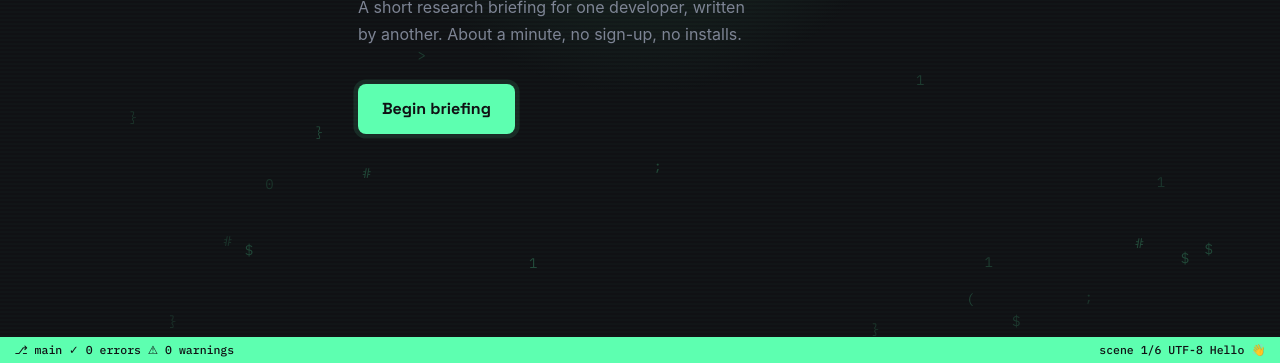
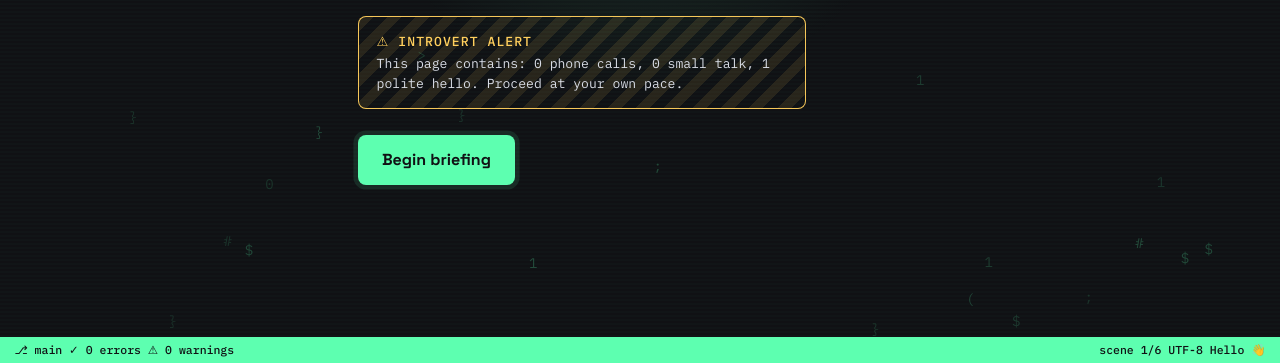
Before and after one commit to Jayp1004/Project001, a plain HTML site: page index.html in a window 1280 px wide. Shown: the part 437-800 px from the top of the page. Drawn offline with nearby package versions, Linux system fonts and the light colour scheme; a web font is replaced by a local one.

Commit message:
Add introvert alert banner

```diff
--- a/index.html
+++ b/index.html
@@ -96,6 +96,10 @@ body.warm #tabs{background:#ece6d8;border-color:var(--wl)}body.warm #tabs span{c
 #status{position:fixed;bottom:0;left:0;right:0;z-index:5;display:flex;justify-content:space-between;gap:1rem;padding:.35rem .9rem calc(.35rem + env(safe-area-inset-bottom,0px));background:var(--acc);color:var(--d);font:500 .72rem "IBM Plex Mono",monospace;transition:background 1.6s,color 1.6s}
 body.warm #status{background:var(--wa);color:#fff}
 main{padding:4.2rem 1.4rem 3.2rem}
+.alert{display:flex;flex-direction:column;gap:.2rem;margin:1.2rem 0 .4rem;padding:.9rem 1.1rem;border:1.5px solid #ffcf5d;border-radius:.5rem;background:repeating-linear-gradient(135deg,rgba(255,207,93,.1) 0 10px,transparent 10px 20px);font:400 .82rem/1.5 "IBM Plex Mono",monospace;color:#ffcf5d;max-width:28rem;animation:blink 2.4s ease-in-out infinite}
+.alert b{font-weight:500;letter-spacing:.08em}
+.alert span{color:var(--dt)}
+@keyframes blink{50%{border-color:rgba(255,207,93,.3)}}
 @media (prefers-reduced-motion:reduce){*{animation:none!important;transition:none!important}}
 </style>
 </head>
@@ -107,6 +111,7 @@ main{padding:4.2rem 1.4rem 3.2rem}
 <div class="tag">PROJECT 001 <b>/ status: running / risk: only embarrassment</b></div>
 <h1>An Interesting<br>Discovery</h1>
 <p class="dim">A short research briefing for one developer, written by another. About a minute, no sign-up, no installs.</p>
+<div class="alert" role="note"><b>⚠ INTROVERT ALERT</b><span>This page contains: 0 phone calls, 0 small talk, 1 polite hello. Proceed at your own pace.</span></div>
 <button class="btn" data-go="1">Begin briefing</button>
 </section>
 
```
